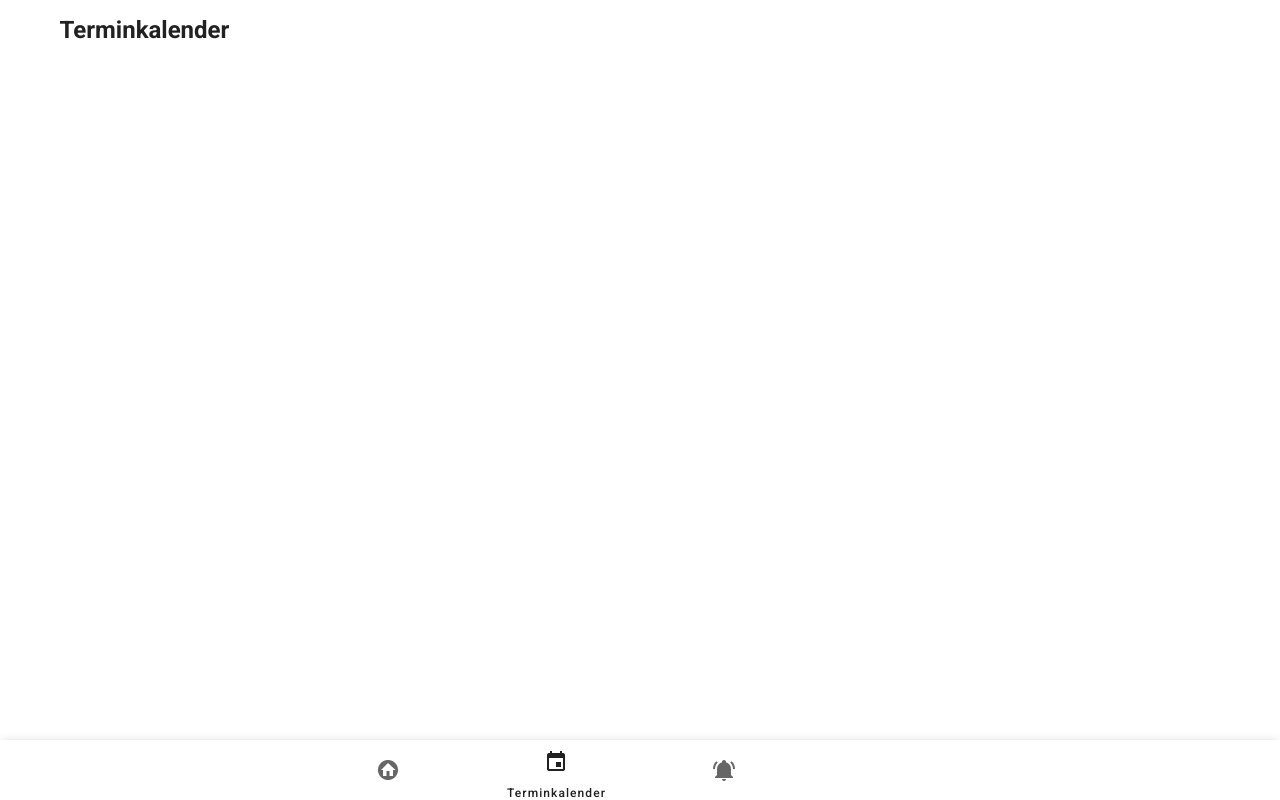
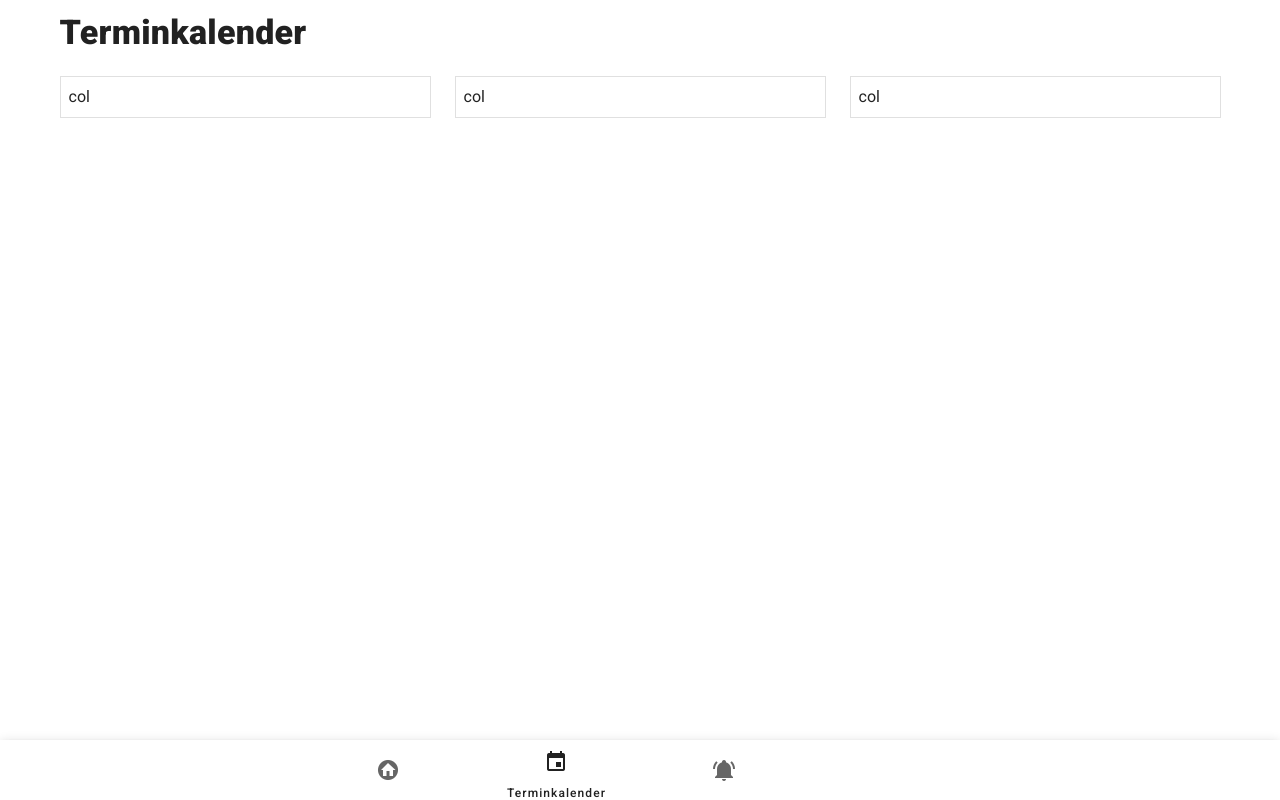
Before and after one commit to Pazekal90/vue-test, a Vue app: page /calendar in a window 1280 px wide. Built offline with nearby package versions, Linux system fonts and the light colour scheme.

Commit message:
Testing Cols

```diff
--- a/src/views/Calendar.vue
+++ b/src/views/Calendar.vue
@@ -1,6 +1,25 @@
 <template>
     <v-container>
-        <h2>Terminkalender</h2>
+        <v-row justify="center">
+            <v-col xs="12" class="text-xs-center display-1 font-weight-black">Terminkalender</v-col>
+        </v-row>
+        <v-row justify="center">
+            <v-col cols="12" xs="12" sm="6" lg="4">
+                <v-card class="pa-2" tile outlined>
+                    col
+                </v-card>
+            </v-col>
+            <v-col cols="12" xs="12" sm="6" lg="4">
+                <v-card class="pa-2" tile outlined>
+                    col
+                </v-card>
+            </v-col>
+            <v-col cols="12" xs="12" sm="12" lg="4">
+                <v-card class="pa-2" tile outlined>
+                    col
+                </v-card>
+            </v-col>
+        </v-row>
     </v-container>
 </template>
 <script>
--- a/src/views/Dashboard.vue
+++ b/src/views/Dashboard.vue
@@ -1,15 +1,20 @@
 <template>
-    <v-container fluid>
-        <v-row>
+    <v-container>
+        <v-row justify="center">
             <v-col xs="12" class="text-xs-center display-1 font-weight-black">Dashboard</v-col>
         </v-row>
-        <v-row>
-            <v-col xs="12" lg="4">
+        <v-row justify="center">
+            <v-col cols="12" xs="12" sm="6" lg="4">
                 <v-card class="pa-2" tile outlined>
                     col
                 </v-card>
             </v-col>
-            <v-col xs="12" lg="4">
+            <v-col cols="12" xs="12" sm="6" lg="4">
+                <v-card class="pa-2" tile outlined>
+                    col
+                </v-card>
+            </v-col>
+            <v-col cols="12" xs="12" sm="12" lg="4">
                 <v-card class="pa-2" tile outlined>
                     col
                 </v-card>
```
